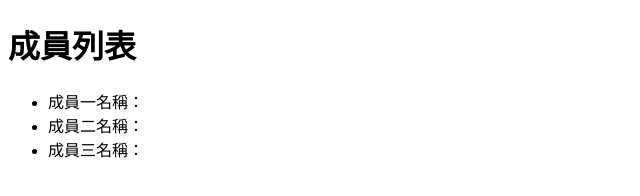
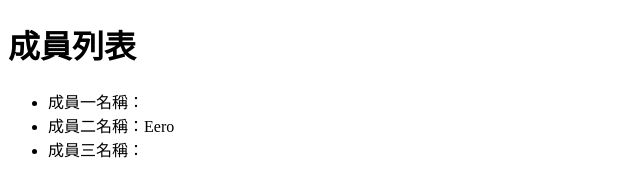
Before and after one commit to PinyiW0/git04test1, a plain HTML site: page index.html in a window 1280 px wide. Shown: the full height of the page, 0-640 px from the left. Drawn offline with Linux system fonts and the light colour scheme.

Commit message:
新增成員名稱

```diff
--- a/index.html
+++ b/index.html
@@ -11,7 +11,7 @@
   <h1>成員列表</h1>
   <ul>
     <li>成員一名稱：</li>
-    <li>成員二名稱：</li>
+    <li>成員二名稱：Eero</li>
     <li>成員三名稱：</li>
   </ul>
 </body>
```
